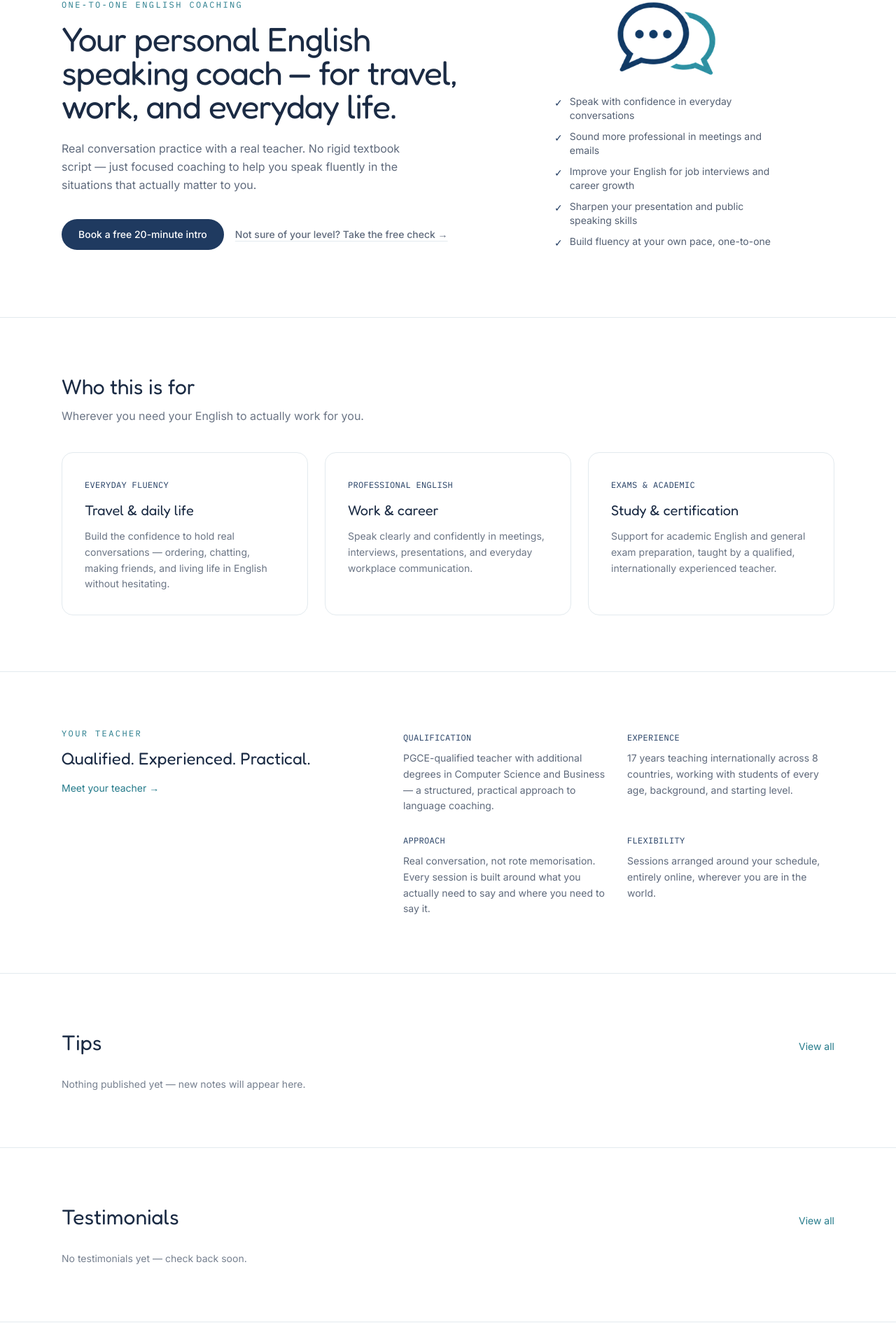
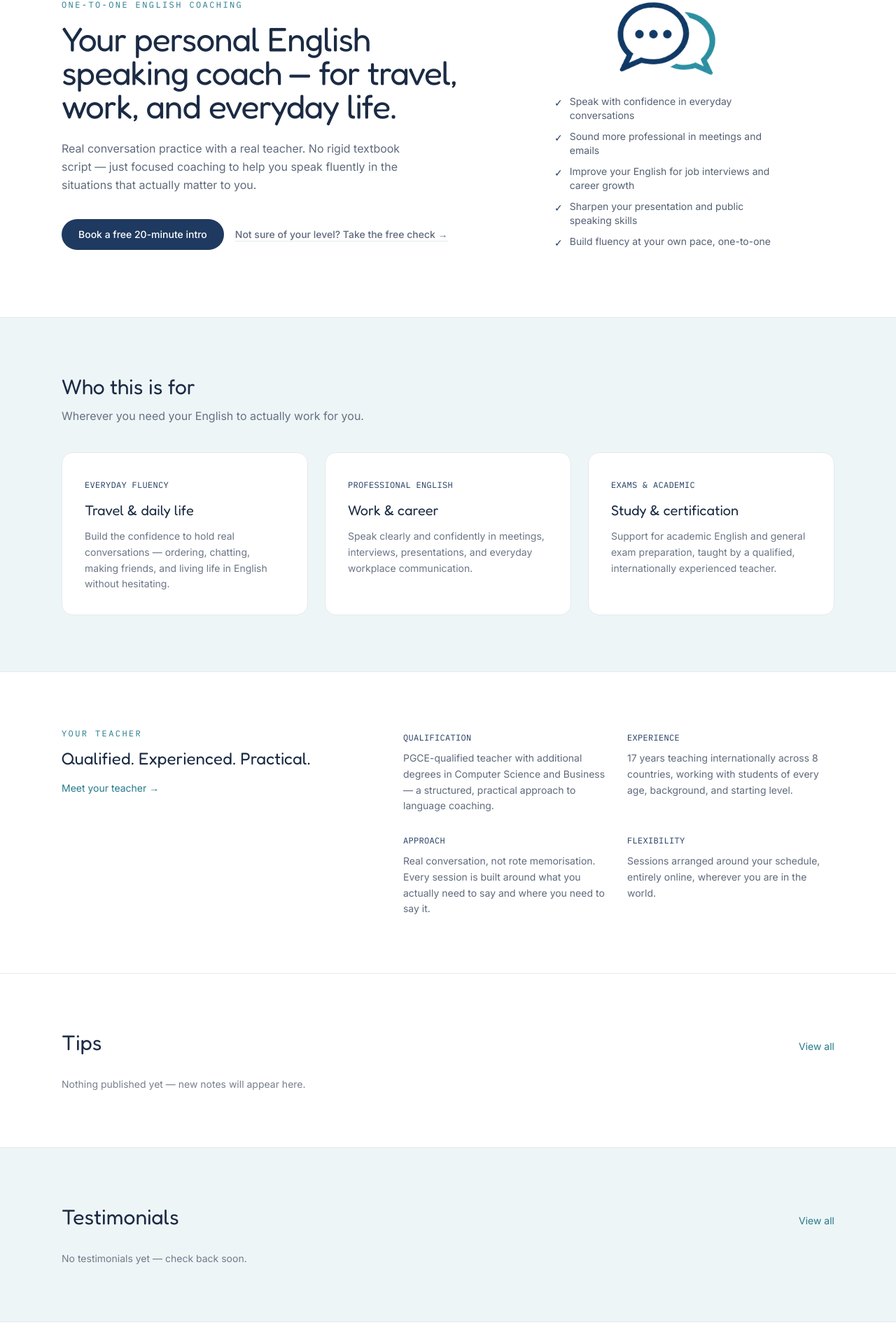
Before and after one commit to BeDevine/speakfluidly, a Next.js app: page / in a window 1280 px wide. Shown: the part 181-2101 px from the top of the page at 70% size. Built offline with nearby package versions, Linux system fonts and the light colour scheme.

Commit message:
New colour scheme with tinted sections

```diff
--- a/src/app/page.tsx
+++ b/src/app/page.tsx
@@ -120,7 +120,7 @@ function HomePageContent({
       </section>
 
       {/* Who this is for */}
-      <section className="border-t border-line bg-white/50">
+      <section className="border-t border-line bg-mist">
         <div className="mx-auto max-w-6xl px-6 py-16 md:py-20">
           <h2 className="font-display text-2xl text-ink md:text-3xl">Who this is for</h2>
           <p className="mt-3 max-w-xl text-ink/65">
@@ -246,7 +246,7 @@ function HomePageContent({
       </section>
 
       {/* Testimonials teaser */}
-      <section className="border-t border-line bg-white/40">
+      <section className="border-t border-line bg-mist">
         <div className="mx-auto max-w-6xl px-6 py-16 md:py-20">
           <div className="flex items-baseline justify-between">
             <h2 className="font-display text-2xl text-ink md:text-3xl">Testimonials</h2>
--- a/tailwind.config.ts
+++ b/tailwind.config.ts
@@ -7,7 +7,7 @@ const config: Config = {
       colors: {
         ink: "#1B2B44",
         teal: "#247A8A",
-        paper: "#FFFFFF",
+        paper: "#FFFFFF", mist: "#EEF5F7",
         coral: "#1F3A60",
         line: "#E3EAEE",
       },
```
